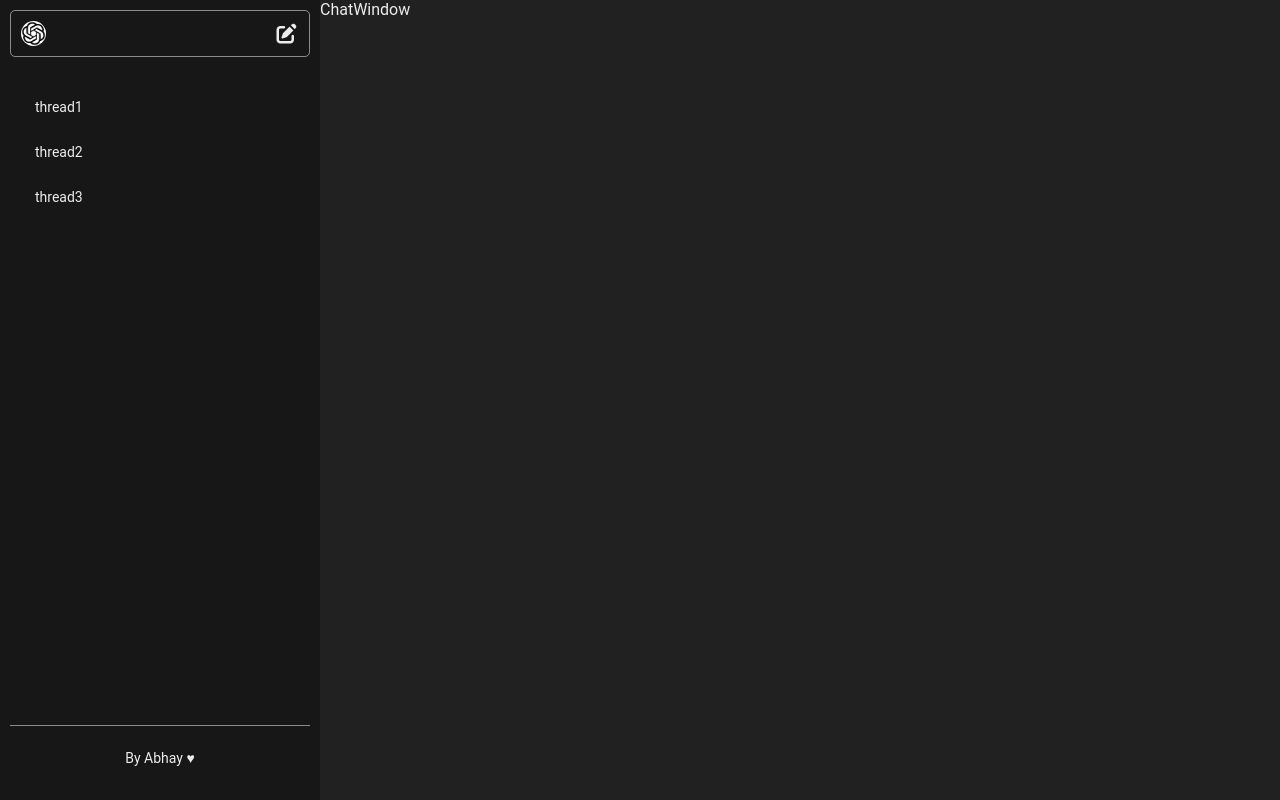
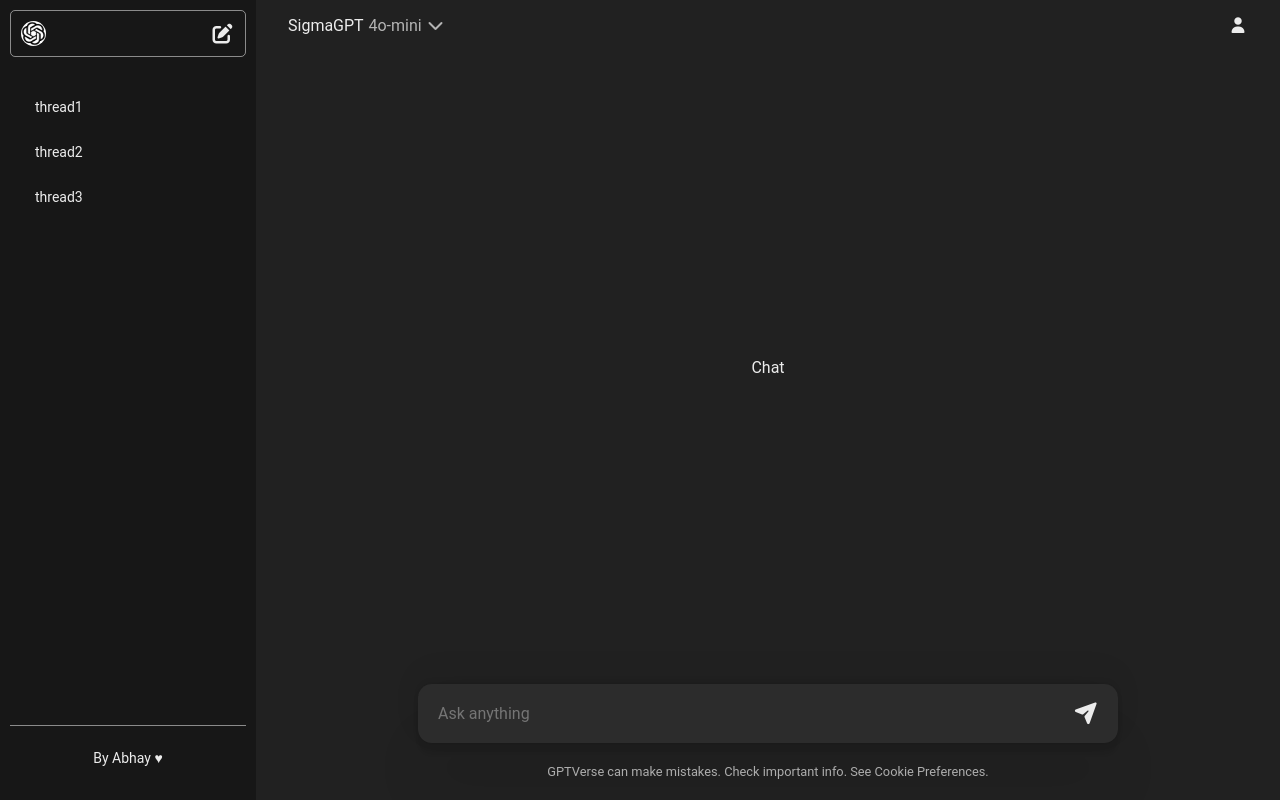
Before and after one commit to abhayraj08/GPTVerse, a React (Vite) app in the folder frontend/: page / in a window 1280 px wide. Built offline with nearby package versions, Linux system fonts and the light colour scheme.

Commit message:
Add chatwindow

```diff
--- a/frontend/src/Chat.jsx
+++ b/frontend/src/Chat.jsx
@@ -0,0 +1,10 @@
+import "./Chat.css"
+
+export default function Chat() {
+
+    return (
+        <div>
+            Chat
+        </div>
+    )
+}
--- a/frontend/src/ChatWindow.css
+++ b/frontend/src/ChatWindow.css
@@ -0,0 +1,90 @@
+.chatWindow {
+    background-color: #212121;
+    height: 100vh;
+    width: 100%;
+    display: flex;
+    flex-direction: column;
+    justify-content: space-between;
+    text-align: center;
+}
+
+/* navbar */
+.navbar {
+    width: 100%;
+    display: flex;
+    justify-content: space-between;
+}
+
+.navbar span, .userIconDiv {
+    margin: 1rem 2rem;
+    cursor: pointer;
+}
+
+.navbar span {
+    display: flex;
+}
+
+.model, .model i {
+    color: #b4b4b4;
+}
+
+.model {
+    margin-left: 0.3rem;
+}
+
+/* chat input */
+.chatInput {
+    width: 100%;
+    display: flex;
+    flex-direction: column;
+    align-items: center;
+}
+
+.inputBox {
+    width: 100%;
+    position: relative;
+    max-width: 700px;
+    display: flex;
+    justify-content: space-between;
+    align-items: center;
+}
+
+input {
+    width: 100%;
+    border: none;
+    background-color: rgba(255, 255, 255, 0.05);
+    padding: 20px;
+    font-size: 1rem;
+    border-radius: 14px;
+    box-shadow: rgba(0, 0, 0, 0.05) 0 54px 55px,
+                rgba(0, 0, 0, 0.05) 0 -12px 30px,
+                rgba(0, 0, 0, 0.05) 0 4px 6px,
+                rgba(0, 0, 0, 0.05) 0 12px 3px,
+                rgba(0, 0, 0, 0.05) 0 -3px 5px;
+}
+
+input:focus {
+    outline: none;
+}
+
+#submit {
+    cursor: pointer;
+    height: 35px;
+    width: 35px;
+    font-size: 20px;
+    position: absolute;
+    right: 15px;
+    display: flex;
+    align-items: center;
+    justify-content: center;
+}
+
+#submit i:hover {
+    color: #fff;
+}
+
+.info {
+    font-size: 0.8rem;
+    padding: 0.5rem;
+    color: #b4b4b4;
+}
--- a/frontend/src/ChatWindow.jsx
+++ b/frontend/src/ChatWindow.jsx
@@ -1,10 +1,32 @@
 import "./ChatWindow.css"
+import Chat from "./Chat"
 
 export default function ChatWindow() {
 
     return (
-        <div>
-            ChatWindow
+        <div className="chatWindow">
+            <div className="navbar">
+                <span>SigmaGPT
+                    <div className="model">
+                        4o-mini <i className="fa-solid fa-chevron-down" />
+                    </div>
+                </span>
+                <div className="userIconDiv">
+                    <i className="fa-solid fa-user" />
+                </div>
+            </div>
+
+            <Chat />
+
+            <div className="chatInput">
+                <div className="inputBox">
+                    <input type="text" placeholder="Ask anything"/>
+                    <div id="submit"><i className="fa-solid fa-paper-plane" /></div>
+                </div>
+                <p className="info">
+                    GPTVerse can make mistakes. Check important info. See Cookie Preferences.
+                </p>
+            </div>
         </div>
     )
 }
```
